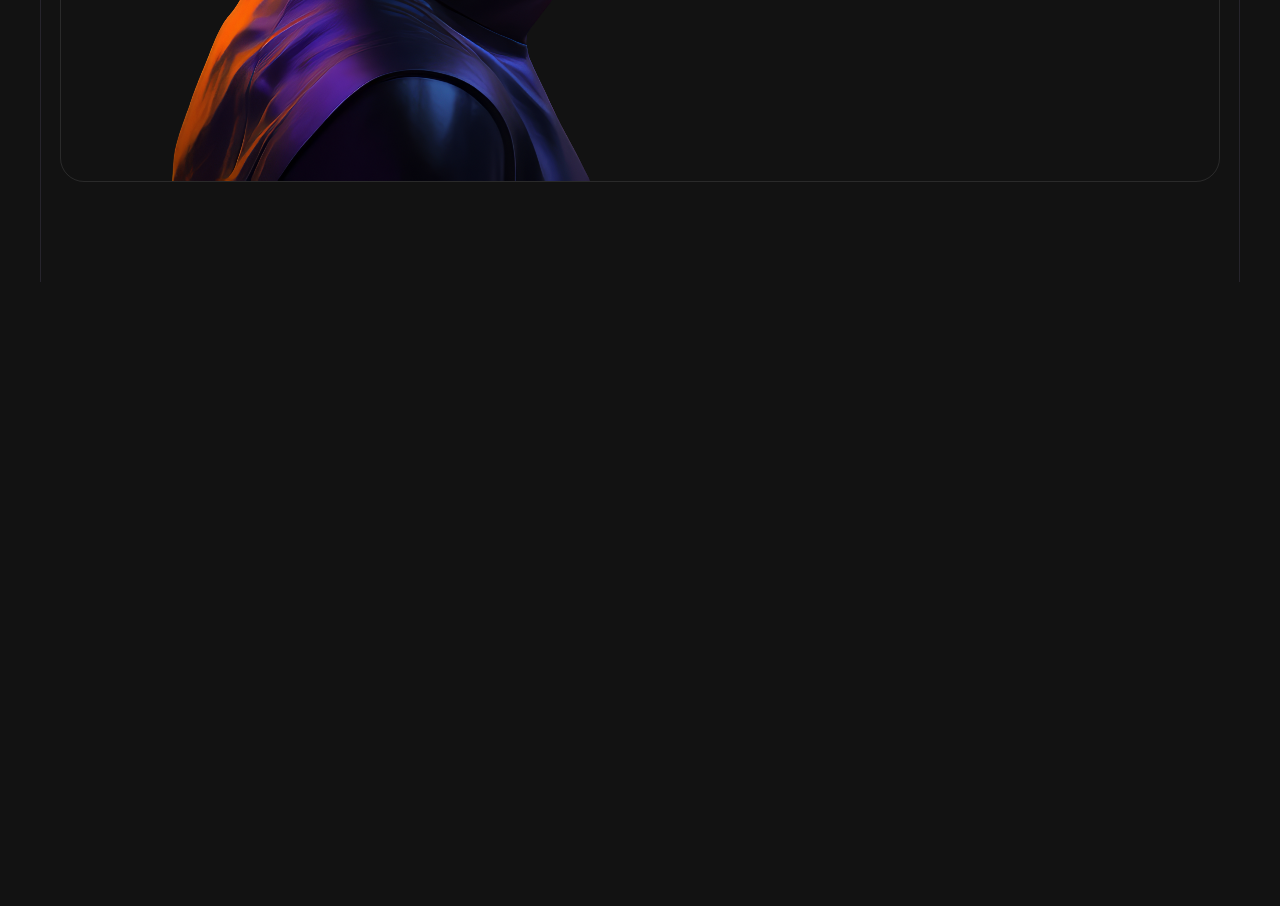
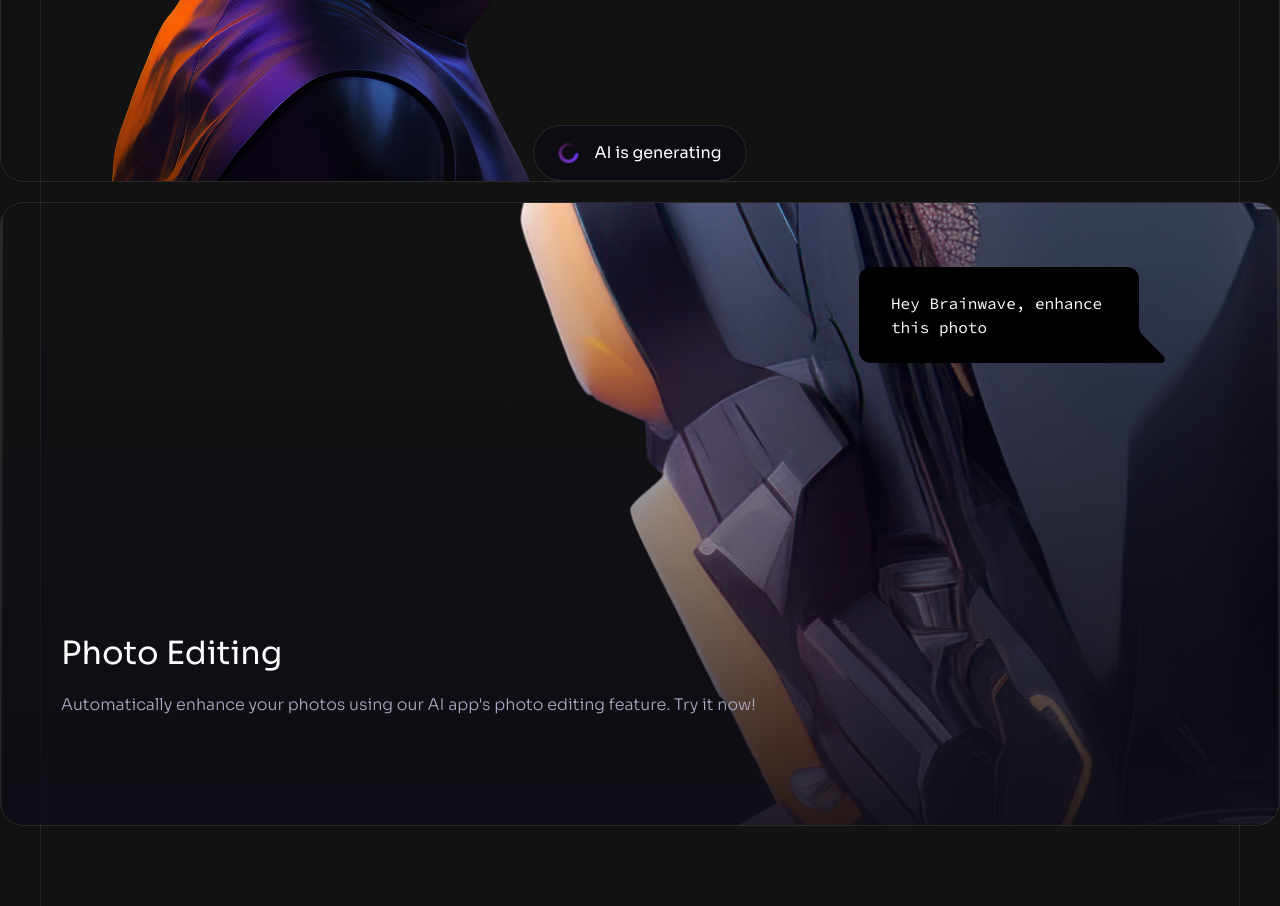
Before and after one commit to JW796/brainwave, a React (Vite) app: page / in a window 1280 px wide. Shown: the part 4660-5566 px from the top of the page. Before the commit the page ends 4942 px from the top, so only its background shows below. Built offline with nearby package versions, Linux system fonts and the light colour scheme.

Commit message:
WIP 3 Services

```diff
--- a/src/components/Services.jsx
+++ b/src/components/Services.jsx
@@ -2,6 +2,9 @@ import Section from "./Section";
 import Heading from "./Heading";
 import { service1, service2, service3, check } from "../assets";
 import { brainwaveServices, brainwaveServicesIcons } from "../constants";
+import { PhotoChatMessage, Gradient, VideoBar, VideoChatMessage } from "./design/Services";
+
+import Generating from "./Generating";
 
 const Services = () => {
   return (
@@ -11,6 +14,7 @@ const Services = () => {
           title="Generative AI made for creators."
           text="Brainwave unlocks the potenial pf AI-powered applications"
         />
+      </div>
 
       <div className="relative">
         <div className="relative z-1 flex items-center h-[39rem] mb-5 p-8 border border-n-1/10 rounded-3xl overflow-hidden lg:p-20 xl:h-[46rem]">
@@ -41,6 +45,31 @@ const Services = () => {
               ))}
             </ul>
           </div>
+          <Generating className="absolute left-4 right-4 bottom-4 border-n-1/10 border lg:left-1/2 lg:right-auto lg:bottom-0 lg:-translate-x-1/2" />
+        </div>
+
+        <div className="relative z-1 grib gap-6 lg:grid-cols-2">
+          <div className="relative min-h-[39rem] border border-n-1/10 rounded-3xl overflow-hidden">
+            <div className="absolute inset-0">
+              <img
+                className="h-full w-full object-cover"
+                src={service2}
+                width={630}
+                height={750}
+                alt="robot"
+              />
+            </div>
+
+            <div className="absolute inset-0 flex flex-col justify-end p-8 bg-gradient-to-b from-n-8/0 to-n-8/90 lg:p-15">
+              <h4 className="h4 mb-4">Photo Editing</h4>
+              <p className="body-2 mb-[3rem] text-n-3">
+                Automatically enhance your photos using our AI app&apos;s photo
+                editing feature. Try it now!
+              </p>
+              <div />
+
+              <PhotoChatMessage />
+            </div>
           </div>
         </div>
       </div>
--- a/src/components/design/Services.jsx
+++ b/src/components/design/Services.jsx
@@ -15,7 +15,7 @@ export const Gradient = () => {
   );
 };
 
-export const PhotChatMessage = () => {
+export const PhotoChatMessage = () => {
   return (
     <div className="absolute top-8 right-8 max-w-[17.5rem] py-6 px-8 bg-black rounded-t-xl rounded-bl-xl font-code text-base lg:top-16 lg:right-[8.75rem] lg:max-w-[17.5rem]">
       Hey Brainwave, enhance this photo
```
Lines whose indentation alone changed are shown as unchanged.
